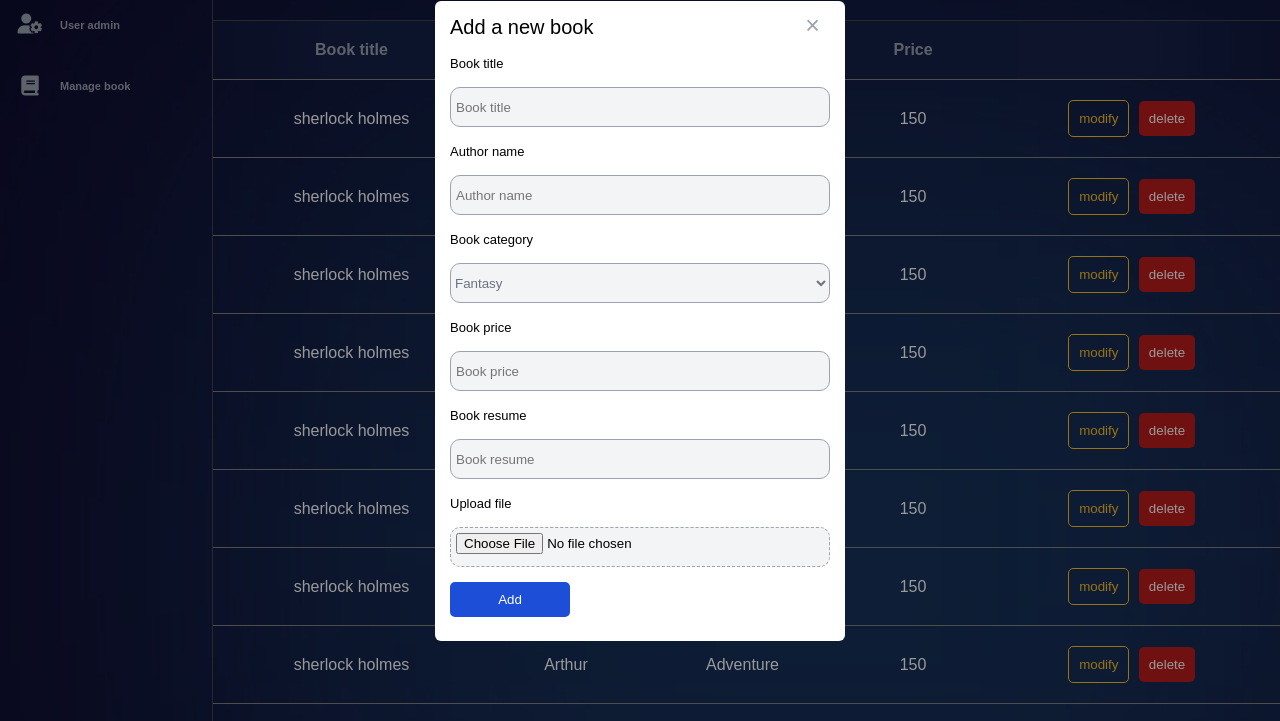
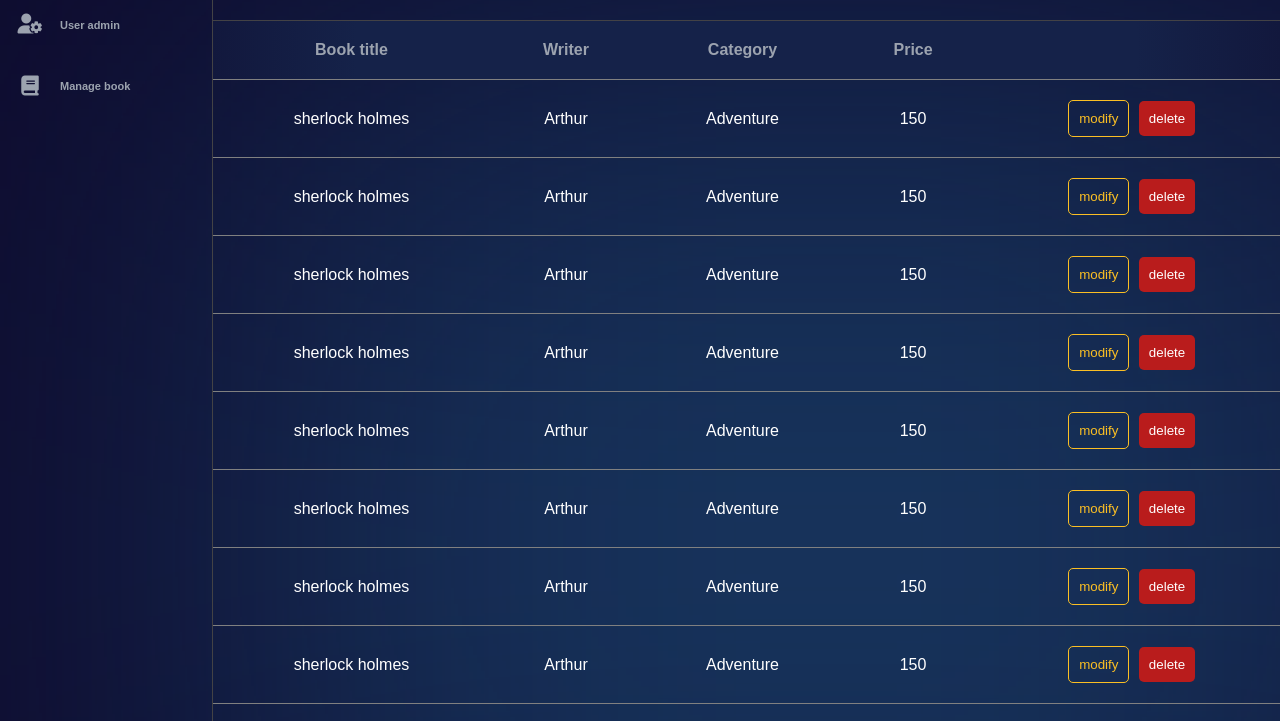
Before and after one commit to AhmedFattachi/books, a plain HTML site: page BOOK_SHOP_PFA/dash.html in a window 1280 px wide. Shown: the part 79-800 px from the top of the page. Drawn offline with nearby package versions, Linux system fonts and the light colour scheme.

Commit message:
Add files via upload

```diff
--- a/BOOK_SHOP_PFA/style-dash.css
+++ b/BOOK_SHOP_PFA/style-dash.css
@@ -42,11 +42,6 @@ th{
 
 tr {
     border-bottom: 0.2px solid gray;
-}
-
-input {
-    color: black;
-    padding: 5px;
 }
 
 .dashboard {
@@ -287,6 +282,7 @@ thead{
 /************* Add MODAL ******/
 
 .add-modal{
+    display: none;
     position: fixed;
     z-index: 1;
     width: 100%;
```
